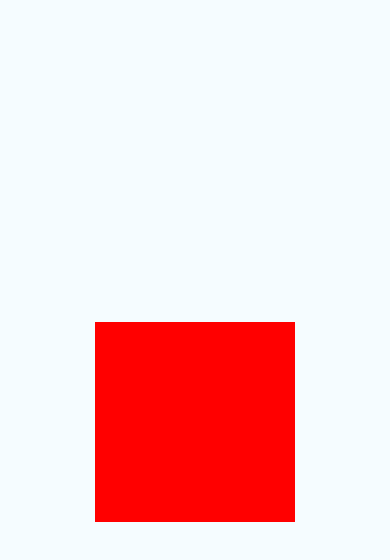
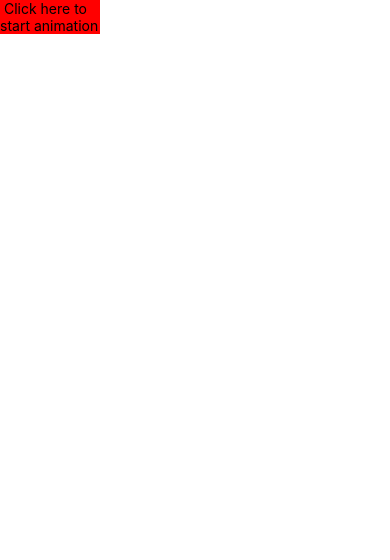
Before and after one commit to khanhduy62/DemoRNAnimation, a React Native app: screen / in a window 390 px wide. Shown: the top 560 px of the page. Built offline with nearby package versions, Linux system fonts and the light colour scheme.

Commit message:
Decay ex

```diff
--- a/App.js
+++ b/App.js
@@ -19,6 +19,7 @@ import CollapseToolbar from './src/components/CollapseToolbar';
 import ScrollableHeader from './src/components/ScrollableHeader';
 import AnimFlatlist from './src/components/AnimFlatlist';
 import Flix from './src/components/Flix';
+import DecayEx from './src/components/DecayEx';
 
 console.disableYellowBox = true;
 type Props = {};
@@ -26,7 +27,7 @@ export default class App extends Component<Props> {
   render() {
     return (
       <View style={styles.container}>
-        <Flix />
+        <DecayEx />
       </View>
     );
   }
--- /dev/null
+++ b/src/components/DecayEx.js
@@ -0,0 +1,31 @@
+import React, { Component } from 'react'
+import { Text, View, Animated, TouchableOpacity } from 'react-native'
+
+export class DecayEx extends Component {
+
+  constructor(props) {
+    super(props)
+
+    this.anim = new Animated.ValueXY();
+  }
+
+  onAction = () => {
+    Animated.decay(
+      this.anim,
+      {
+        velocity: {x: 50, y:0},
+        deceleration: 0.2
+      }
+    ).start()
+  }
+
+  render() {
+    return (
+        <TouchableOpacity onPress={this.onAction} style={{ backgroundColor: 'red', width: 100 }} >
+          <Animated.Text style={this.anim.getLayout()}> Click here to start animation </Animated.Text>
+        </TouchableOpacity>
+    )
+  }
+}
+
+export default DecayEx
--- a/src/components/Flix.js
+++ b/src/components/Flix.js
@@ -49,6 +49,7 @@ export default class Flix extends Component {
       onMoveShouldSetPanResponderCapture: () => true,
 
       onPanResponderGrant: (e, gestureState) => {
+        console.log("onPanResponderGrant ", this.state.pan.x._value)
         this.state.pan.setOffset({x: this.state.pan.x._value, y: this.state.pan.y._value});
         this.state.pan.setValue({x: 0, y: 0});
       },
@@ -58,7 +59,7 @@ export default class Flix extends Component {
       ]),
 
       onPanResponderRelease: (e, {vx, vy}) => {
-        this.state.pan.flattenOffset();
+        this.state.pan.flattenOffset(); // chú ý trường này cho việc kéo
         var velocity;
 
         console.log("vx ", vx)
```
